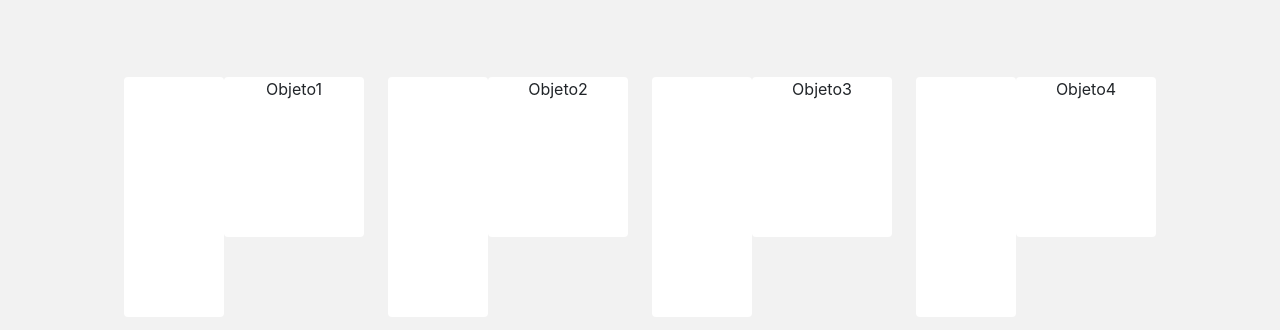
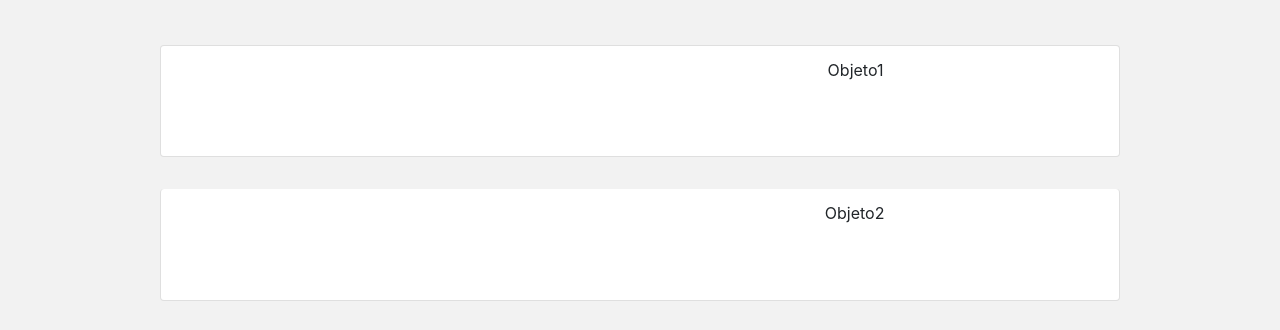
Before and after one commit to DanielRasero/Demeter-Almacen, a plain HTML site: page index.html in a window 1280 px wide. Both pictures are taken after a click on the picture 148 px from the left and 300 px from the top of the page. Shown: the part 390-720 px from the top of the page. Drawn offline with nearby package versions, Linux system fonts and the light colour scheme.

Commit message:
Finalización de visión en modo lista

```diff
--- a/css/style.css
+++ b/css/style.css
@@ -132,28 +132,22 @@ form{
 
 }
 
-#col-lista{
-
-    margin-top: 2rem;
-    width: 10rem;
-    height: 10rem;
-    display: flex;
-    justify-content: space-around;
-    background-color: white;
-    border-radius: 4px;
-
-}
-
-.col-7{
-
-    margin-top: 2rem;
-    height: 10rem;
-    display: flex;
-    justify-content: space-around;
-    background-color: white;
-    border-radius: 4px;
-
-}
 .col-sm:hover {
     box-shadow: 0 0 2px 2px #64dba4;
 }
+
+.list-group{display: flex;}
+
+.list-group-item{
+
+    border-radius: 4px;
+    display: flex;
+    justify-content: space-around;
+    height: 7rem;
+    width: 60rem;
+    margin-bottom: 2rem ;
+}
+
+.list-group-item:hover {
+    box-shadow: 0 0 2px 2px #64dba4;
+}
--- a/index.html
+++ b/index.html
@@ -30,7 +30,7 @@
 
           <div id="modo-ver">
 
-              <img src="imagenes/menu.svg" alt="" id="grid" class="ver">
+              <img src="imagenes/menu.svg" alt="" id="grid" class="ver" onclick="grideado()">
               <img src="imagenes/opcion-de-listado.svg" alt="" id="lista" class="ver" onclick="listado()">
 
           </div>
--- a/js/javaScript.js
+++ b/js/javaScript.js
@@ -36,14 +36,35 @@ function listado() {
     var objeto= document.getElementById("cuadritos");
     objeto.innerHTML="";
 
+    let fila="<ul class='list-group'>";
+
+    for (let i = 0; i < 10; i++) {
+
+        fila+="<li class='list-group-item'> " +
+            "<div class='img-lista'>"+objetosDemeter.objetos[i].fotos+"</div>" +
+            "<div class='nombre-lista'>"+objetosDemeter.objetos[i].nombre+" </div>" +
+            "</li>";
+    }
+
+    fila+= "</div>";
+    document.getElementById("cuadritos").innerHTML+= fila;
+
+}
+
+
+function grideado() {
+
+    var objeto= document.getElementById("cuadritos");
+    objeto.innerHTML="";
+
     for (let i = 0; i < 10; i++) {
 
         let fila="<div class='row-sm'>";
 
-        fila+="<div id="+i+" class='col-sm' id='col-lista'>"+objetosDemeter.objetos[i].fotos+"</div>";
-        fila+="<div id="+i+"'colum' class='col-7'>"+objetosDemeter.objetos[i].nombre+"</div>";
+        fila+="<div id="+i+" class='col-sm'>"+objetosDemeter.objetos[i].nombre+"</div>";
 
         fila+= "</div>";
         document.getElementById("cuadritos").innerHTML+= fila;
     }
+
 }
```
